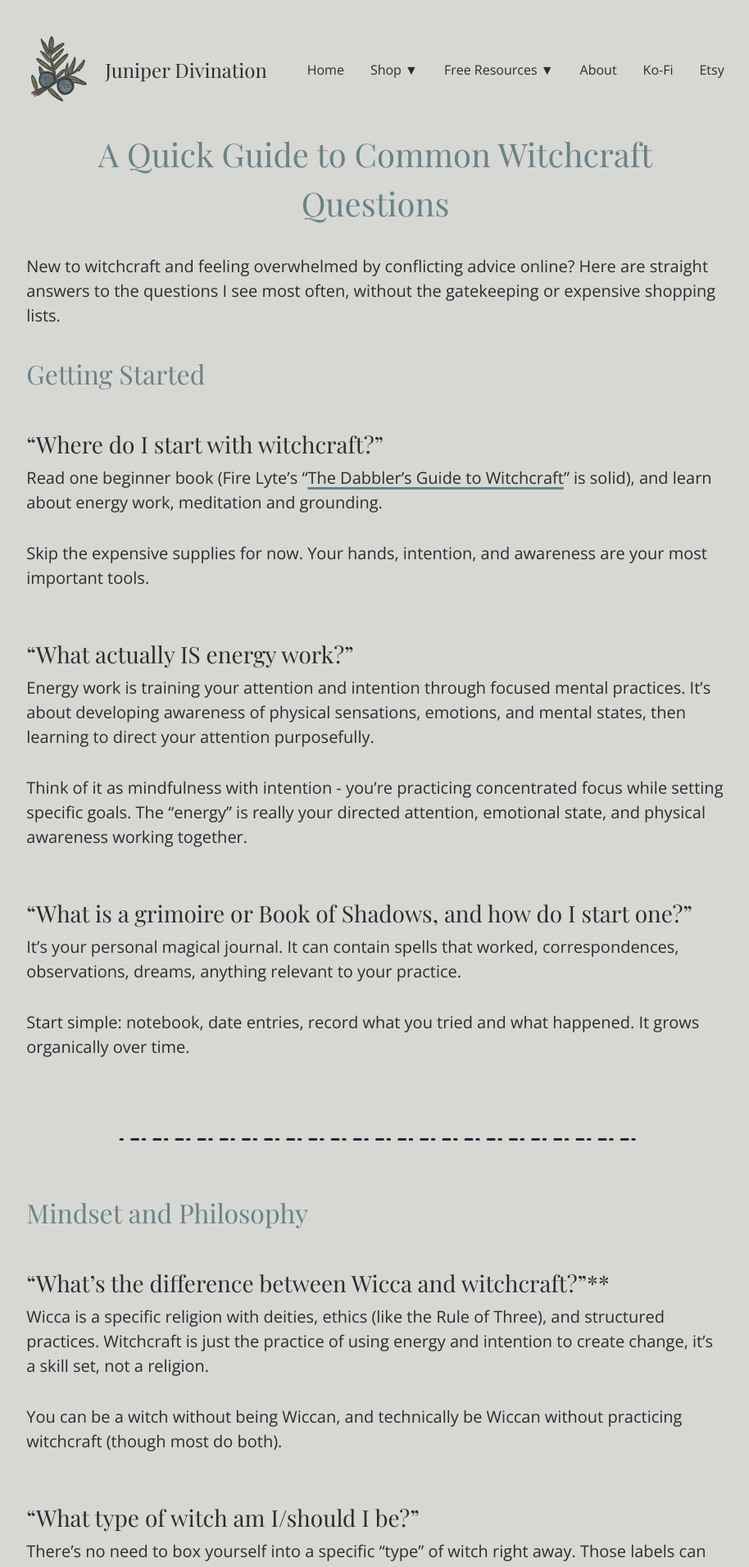
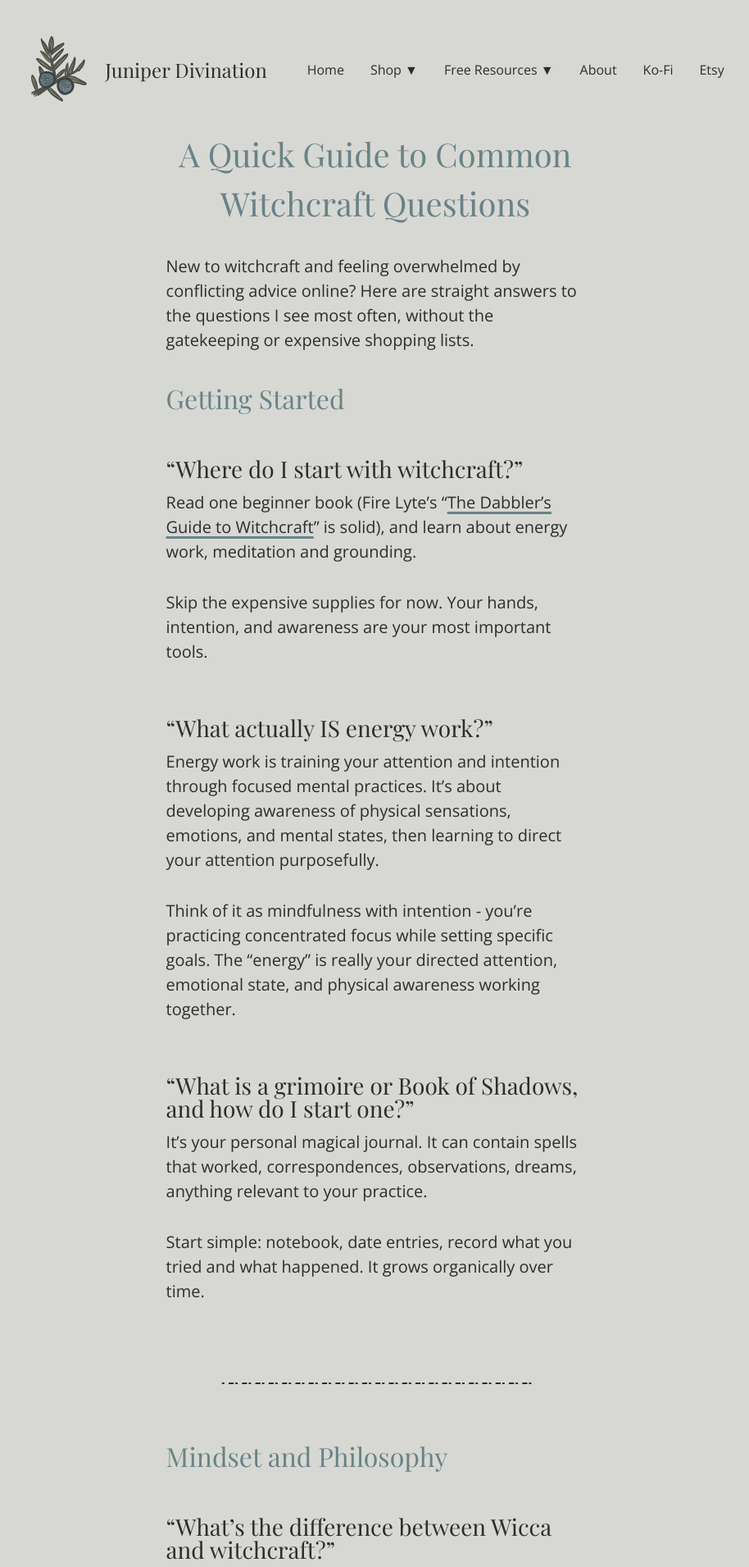
Before and after one commit to arabellas-craft/arabellas-craft.github.io, a Jekyll site: the page built from _posts/2025-03-08-basic-witchcraft-questions.md, in a window 1280 px wide. Shown: the top 1911 px of the page at 82% size, without its empty margins (182-1096 px from the left). Built offline with Jekyll 4.4.1, drawn with Linux system fonts in a browser that asks for light colours; some web fonts are replaced.

Commit message:
Update grid

```diff
--- a/_posts/2025-03-08-basic-witchcraft-questions.md
+++ b/_posts/2025-03-08-basic-witchcraft-questions.md
@@ -35,7 +35,7 @@ Start simple: notebook, date entries, record what you tried and what happened. I
 
 # Mindset and Philosophy
 
-## "What's the difference between Wicca and witchcraft?"**
+## "What's the difference between Wicca and witchcraft?"
 
 Wicca is a specific religion with deities, ethics (like the Rule of Three), and structured practices. Witchcraft is just the practice of using energy and intention to create change, it's a skill set, not a religion.
 
--- a/_sass/_general.scss
+++ b/_sass/_general.scss
@@ -136,7 +136,7 @@ menu {
 
 main {
   margin-top: 2rem;
-  grid-column: 2 / 7;
+  grid-column: 3 / 6;
   &.minimal {
     margin: auto;
     text-align: center;
@@ -213,6 +213,7 @@ footer {
     grid-template-columns: 1fr;
     padding: 0 0.5rem;
   }
+
 
   header {
     text-align: center;
--- a/_sass/_home.scss
+++ b/_sass/_home.scss
@@ -1,4 +1,7 @@
 .home {
+  main {
+    grid-column: 2/7;
+  }
   .logo, .title {
     display: none;
   }
--- a/index.markdown
+++ b/index.markdown
@@ -1,7 +1,7 @@
 ---
 layout: home
 title: Juniper Divination - Discover Your Truth with Tarot, Divination & Witchcraft Supplies
-short-description: Discover the power of divination. Start your transformative tarot journey with Juniper Divination.
+short-description: Free tarot guides, printable divination zines, and beginner-friendly witchcraft resources. Download tarot spreads, tea leaf reading guides & more from Juniper Divination.
 categories: Divination, Tarot readings, Psychic readings, Tarot card meanings, Spiritual guidance, Fortune telling, Tarot card decks, Tarot card interpretations, Psychic services, Online tarot readings, Intuitive readings, Oracle cards, Tarot reading online, Tarot spreads, Psychic insights, Love tarot readings, Career tarot readings, Tarot reader profiles, Tarot blog, Divination tools
 ---
 
```
